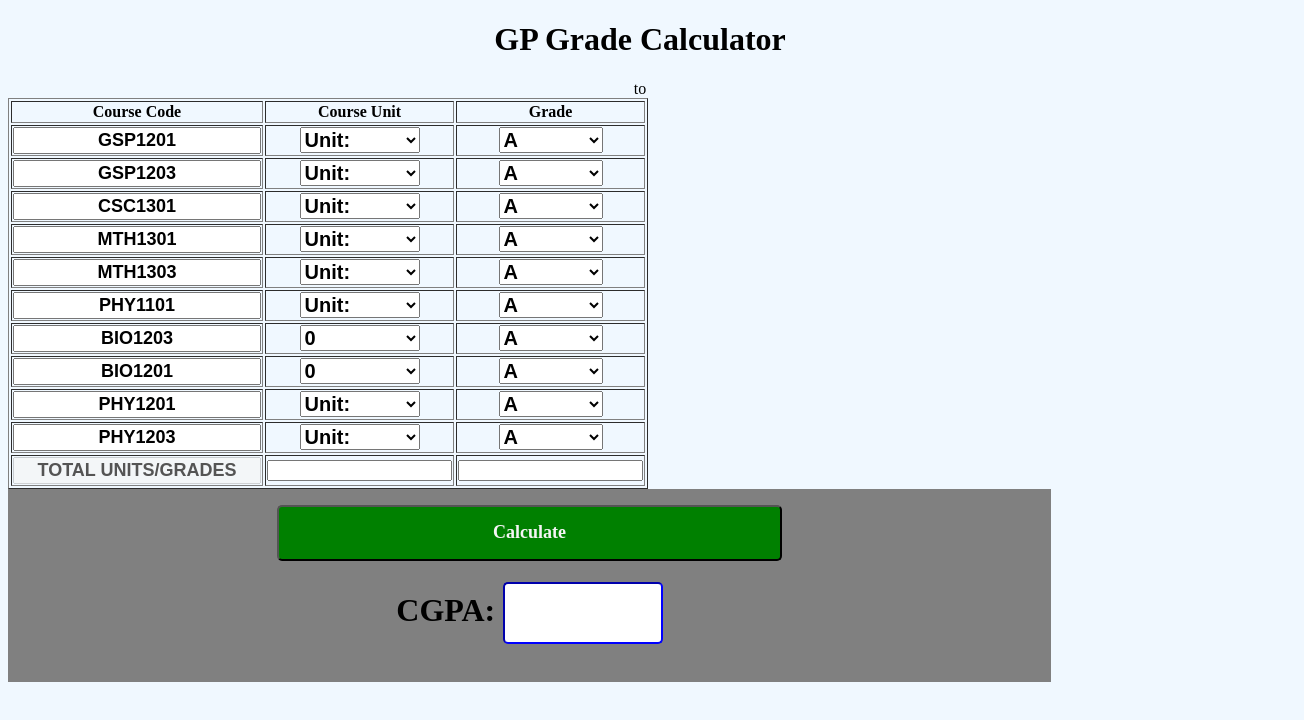
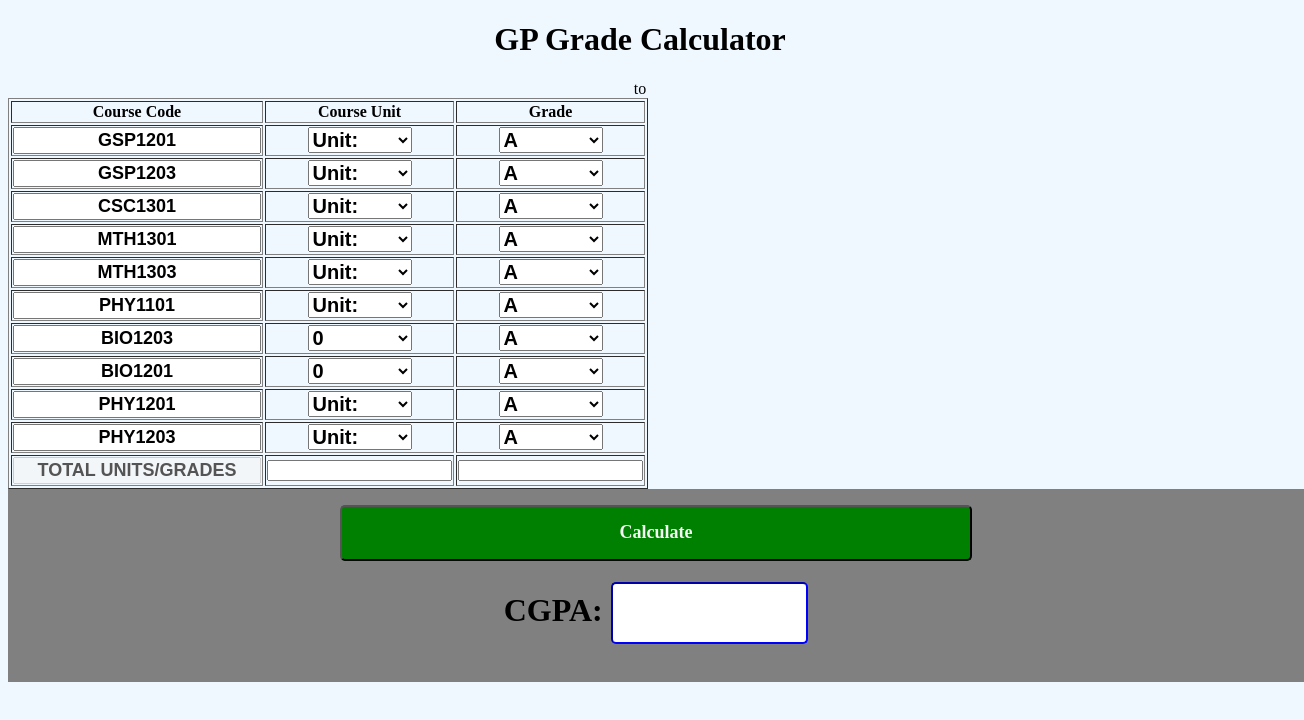
Before and after one commit to Mahmud2123/gp-cal.github.io, a website: page index.html in a window 1280 px wide. Shown: the whole page, 1304 px wide, since content can reach past the window. Drawn offline with Linux system fonts and the light colour scheme.

Commit message:
Update style.css

```diff
--- a/style.css
+++ b/style.css
@@ -33,7 +33,7 @@ background:aliceblue;
 }
 
 #cont3{
-  width: 80%;
+  width: 100%;
   text-align: center;
   padding:2vh;
   background:grey;
@@ -64,7 +64,7 @@ background:aliceblue;
    font-weight: bold;
 }
 #unit{
-  width:15vh;
+  width:13vh;
   font-weight: bold;
   font-size: 20px;
 }
```
